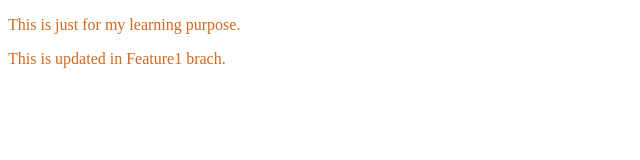
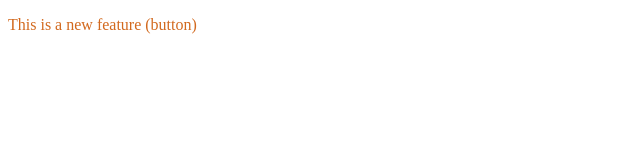
Before and after one commit to ArpitaGupta1907/localrepo, a plain HTML site: page index.html in a window 1280 px wide. Shown: the whole page, without its empty margins (0-640 px from the left). Drawn offline with Linux system fonts and the light colour scheme.

```diff
--- a/index.html
+++ b/index.html
@@ -7,8 +7,7 @@
     <link rel="stylesheet" href="style.css">
 </head>
 <body>
-    <p>This is just for my learning purpose.</p>
-    <p>This is updated in Feature1 brach.</p>
+    <p>This is a new feature (button)</p>
 
 </body>
 </html>
```
